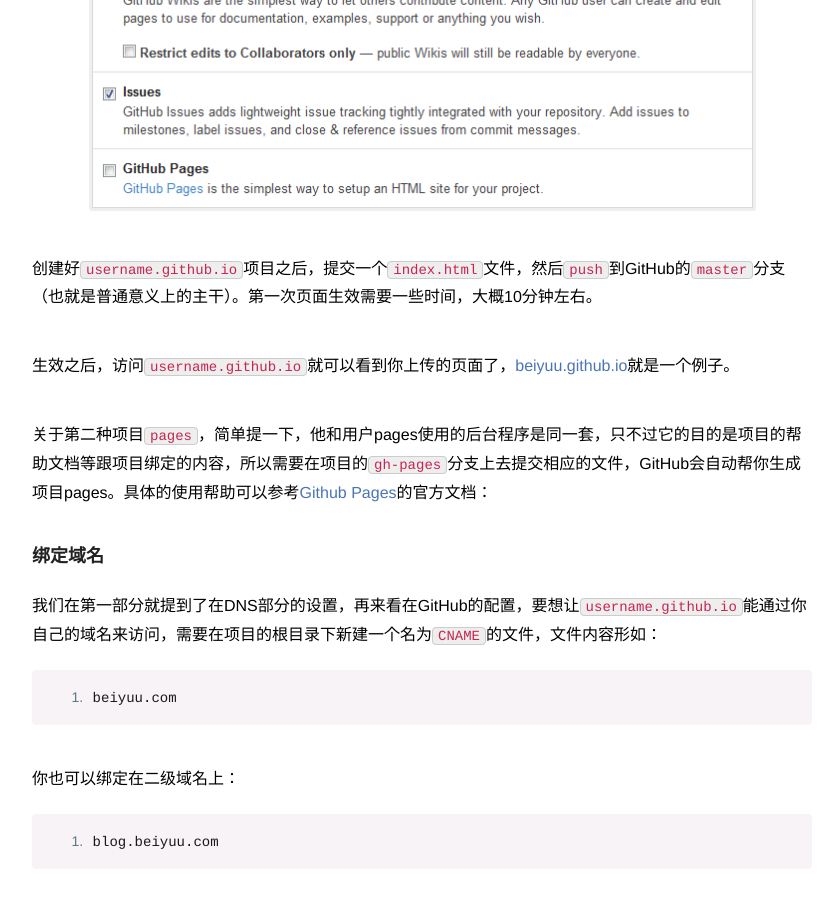
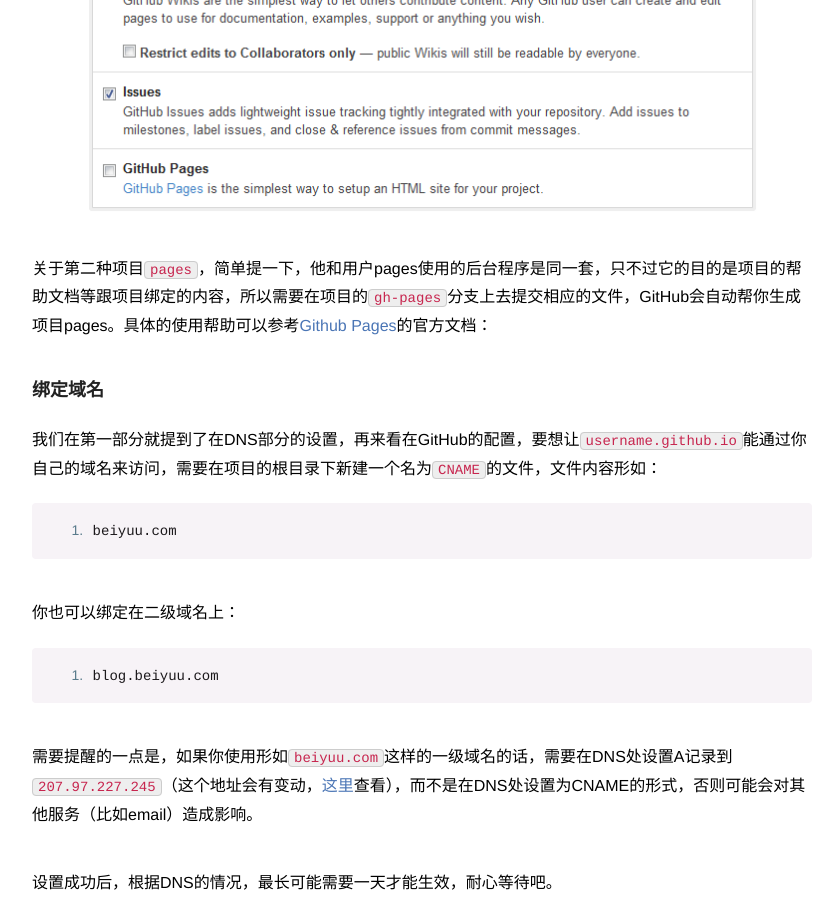
Before and after one commit to ioloveuu/ioloveuu.github.io, a Jekyll site: the page built from _posts/2016-12-28-frame-analys.md, in a window 1280 px wide and 900 px high, scrolled down 6669 px. Shown: the whole window, without its empty margins (218-1055 px from the left). Built offline with Jekyll 4.4.1, drawn with Linux system fonts in a browser that asks for light colours; nearby versions of some CDN libraries; a script that is not in the unit is left out.

Commit message:
Update 2016-12-28-frame-analys.md

```diff
--- a/_posts/2016-12-28-frame-analys.md
+++ b/_posts/2016-12-28-frame-analys.md
@@ -176,9 +176,7 @@
 而普通的项目是这样的，即使你也是用的`othername.github.io`：
 ![other pages](/images/githubpages/other-pages.png)
 
-创建好`username.github.io`项目之后，提交一个`index.html`文件，然后`push`到GitHub的`master`分支（也就是普通意义上的主干）。第一次页面生效需要一些时间，大概10分钟左右。
 
-生效之后，访问`username.github.io`就可以看到你上传的页面了，[beiyuu.github.io][7]就是一个例子。
 
 关于第二种项目`pages`，简单提一下，他和用户pages使用的后台程序是同一套，只不过它的目的是项目的帮助文档等跟项目绑定的内容，所以需要在项目的`gh-pages`分支上去提交相应的文件，GitHub会自动帮你生成项目pages。具体的使用帮助可以参考[Github Pages][]的官方文档：
 
```
